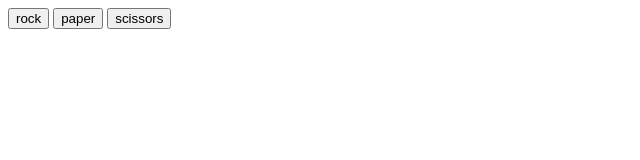
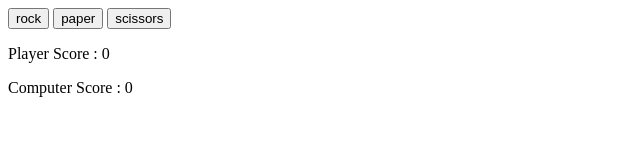
Before and after one commit to aaelsay3d/rock-paper-scissors, a plain HTML site: page index.html in a window 1280 px wide. Shown: the whole page, without its empty margins (0-640 px from the left). Drawn offline with Linux system fonts and the light colour scheme.

Commit message:
Create a div to store score and logs

```diff
--- a/index.html
+++ b/index.html
@@ -12,6 +12,11 @@
     <button>rock</button>
     <button>paper</button>
     <button>scissors</button>
+
+    <div class="results-area">
+        <p class="player-score">Player Score : 0</p>
+        <p class="computer-score">Computer Score : 0</p>
+    </div>
 </body>
 
 </html>
```
